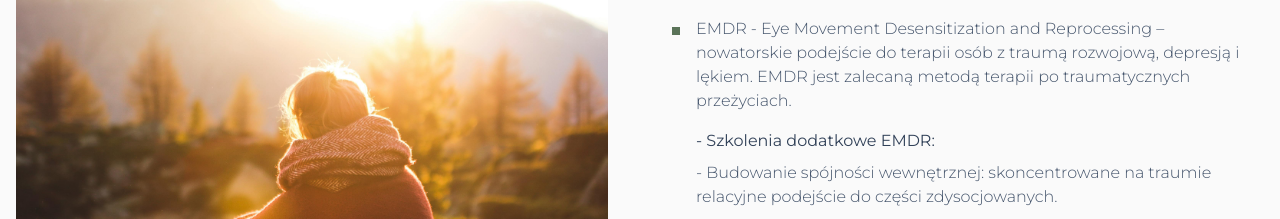
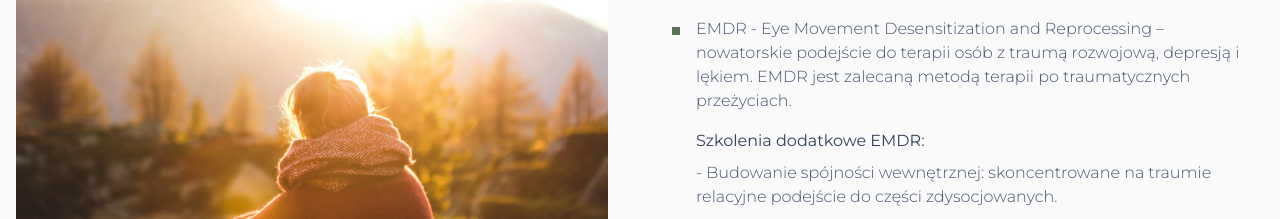
Before and after one commit to HeroFabi/anna-kupiec---psychoterapiav2, a Next.js app: page / in a window 1280 px wide. Shown: the part 5270-5489 px from the top of the page. Built offline with nearby package versions, Linux system fonts and the light colour scheme.

Commit message:
Fix typo in EMDR training section

```diff
--- a/components/sections/About.tsx
+++ b/components/sections/About.tsx
@@ -42,7 +42,7 @@ export default function About() {
                   <span>EMDR - Eye Movement Desensitization and Reprocessing – nowatorskie podejście do terapii osób z traumą rozwojową, depresją i lękiem. EMDR jest zalecaną metodą terapii po traumatycznych przeżyciach.
 
   <p className="mt-4 font-normal text-slate-700">
-    - Szkolenia dodatkowe EMDR:
+    Szkolenia dodatkowe EMDR:
   </p>
 
   <p className="mt-2">
```
